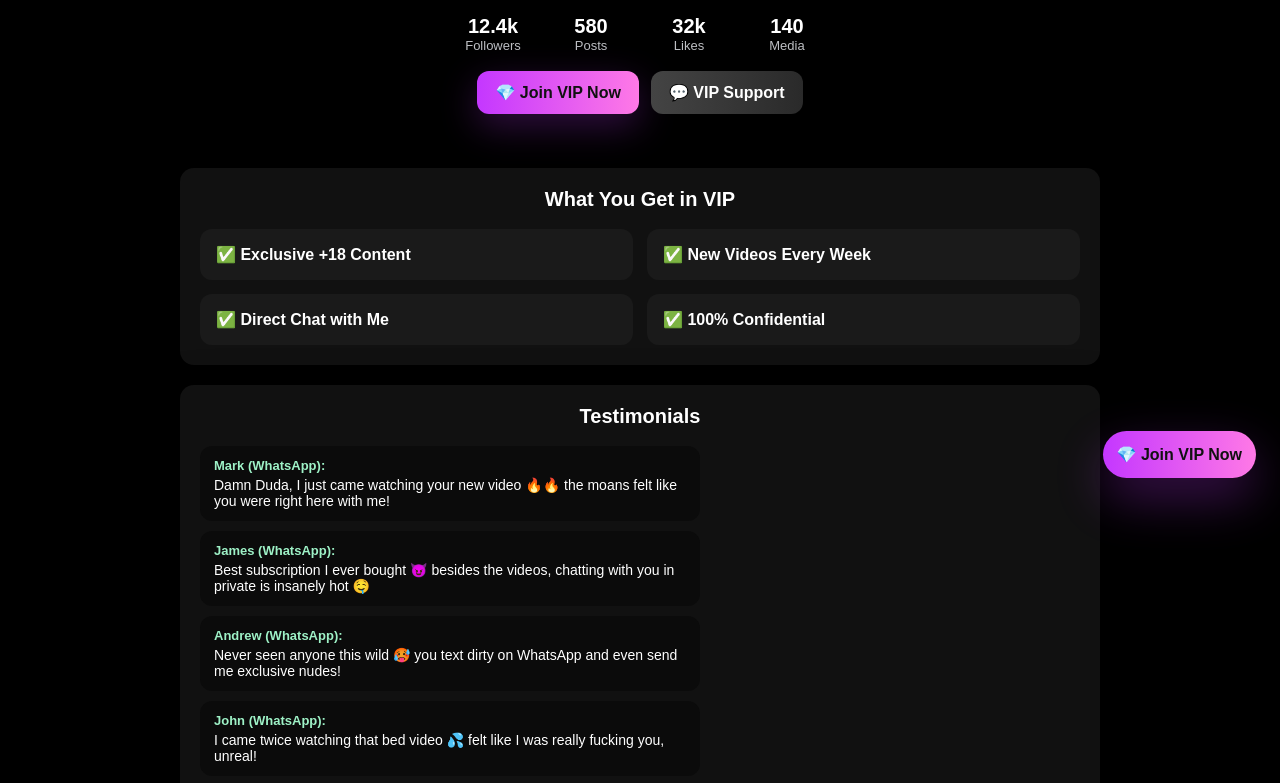
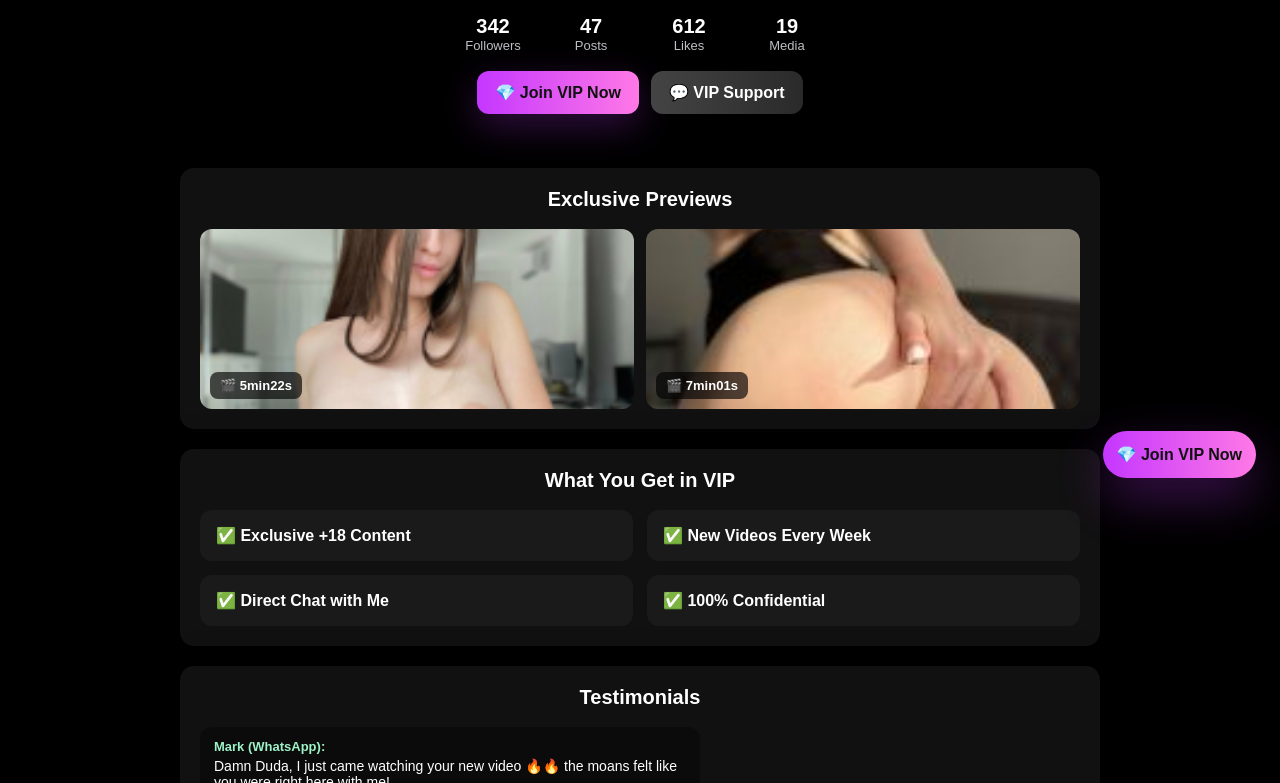
Before and after one commit to dudasecrets/mariax, a plain HTML site: page index.html in a window 1280 px wide. Shown: the part 306-1089 px from the top of the page. Drawn offline with Linux system fonts and the light colour scheme.

Commit message:
Update index.html

```diff
--- a/index.html
+++ b/index.html
@@ -119,21 +119,36 @@
   </style>
 </head>
 <body>
-  <div class="topbar">✨ Welcome to Exclusive VIP Access ✨</div>
+  <div class="topbar">✨ Welcome to the Exclusive VIP Access ✨</div>
 
   <section class="hero">
     <img src="img/perfil.jpg" alt="Duda Torres" class="profile-pic"/>
     <h1 class="site-title">Duda Torres</h1>
     <p class="subtitle">Exclusive & Private Content 🔒</p>
     <div class="stats">
-      <div class="stat"><span class="num">12.4k</span><div class="label">Followers</div></div>
-      <div class="stat"><span class="num">580</span><div class="label">Posts</div></div>
-      <div class="stat"><span class="num">32k</span><div class="label">Likes</div></div>
-      <div class="stat"><span class="num">140</span><div class="label">Media</div></div>
+      <div class="stat"><span class="num">342</span><div class="label">Followers</div></div>
+      <div class="stat"><span class="num">47</span><div class="label">Posts</div></div>
+      <div class="stat"><span class="num">612</span><div class="label">Likes</div></div>
+      <div class="stat"><span class="num">19</span><div class="label">Media</div></div>
     </div>
     <div class="buttons">
       <a href="#vip" class="btn btn-primary">💎 Join VIP Now</a>
       <a href="https://wa.me/5511962833961?text=Hi%2C%20I%20need%20VIP%20support" target="_blank" class="btn btn-support">💬 VIP Support</a>
+    </div>
+  </section>
+
+  <!-- Previews Section -->
+  <section id="previews" class="section-card">
+    <h2 class="section-title">Exclusive Previews</h2>
+    <div class="preview-grid">
+      <div class="preview-card">
+        <img src="img/previa1.jpg" alt="Preview 1"/>
+        <div class="preview-meta">🎬 5min22s</div>
+      </div>
+      <div class="preview-card">
+        <img src="img/previa2.jpg" alt="Preview 2"/>
+        <div class="preview-meta">🎬 7min01s</div>
+      </div>
     </div>
   </section>
 
@@ -152,8 +167,6 @@
     <div class="testi"><strong>Mark (WhatsApp):</strong> Damn Duda, I just came watching your new video 🔥🔥 the moans felt like you were right here with me!</div>
     <div class="testi"><strong>James (WhatsApp):</strong> Best subscription I ever bought 😈 besides the videos, chatting with you in private is insanely hot 🤤</div>
     <div class="testi"><strong>Andrew (WhatsApp):</strong> Never seen anyone this wild 🥵 you text dirty on WhatsApp and even send me exclusive nudes!</div>
-    <div class="testi"><strong>John (WhatsApp):</strong> I came twice watching that bed video 💦 felt like I was really fucking you, unreal!</div>
-    <div class="testi"><strong>Lucas (WhatsApp):</strong> Top content 🔥 I’ve subscribed to many, but yours is different — real stuff and hot chats on WhatsApp.</div>
   </section>
 
   <section id="vip" class="section-card">
```
